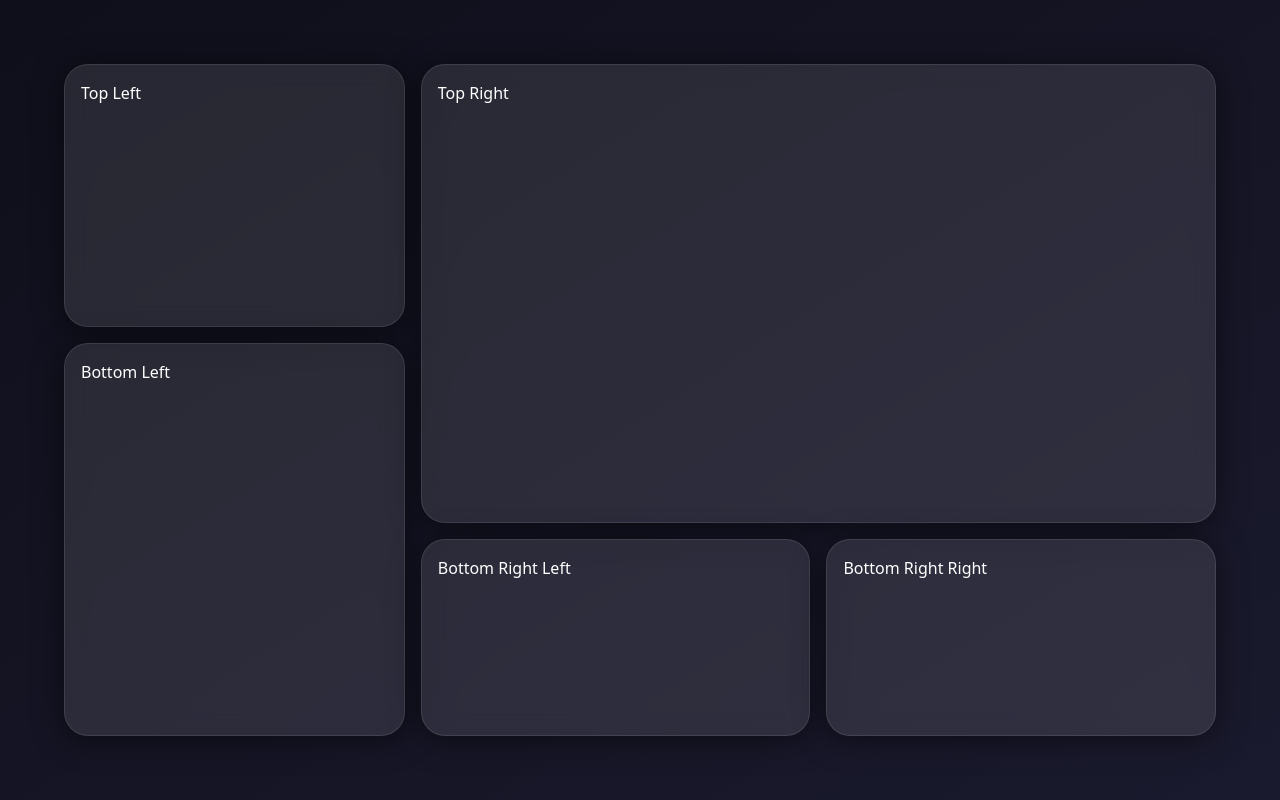
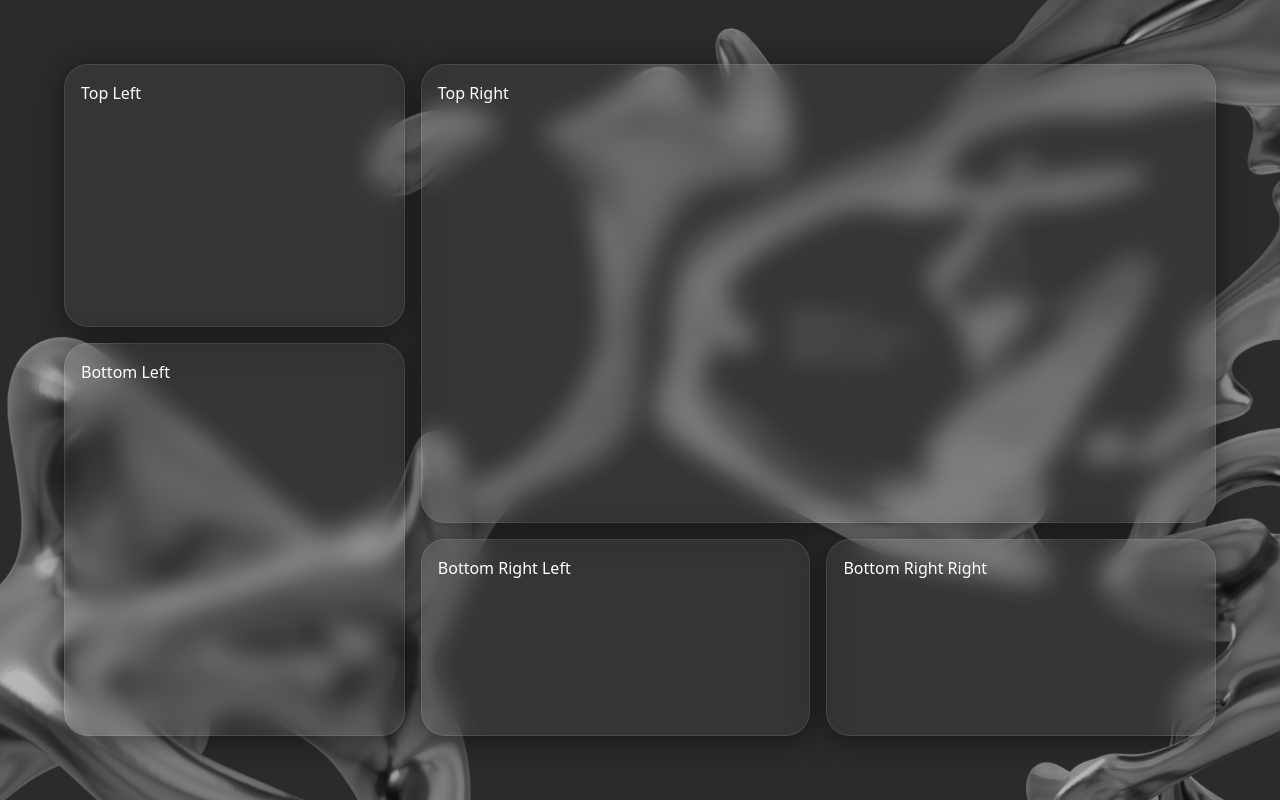
Before and after one commit to BogdanD3/Scheduler, a React (Vite) app: page / in a window 1280 px wide. Built offline with nearby package versions, Linux system fonts and the light colour scheme.

Commit message:
layout setup

```diff
--- a/src/Home/Home.tsx
+++ b/src/Home/Home.tsx
@@ -1,14 +1,14 @@
 function Home() {
   return (
-    <div className="flex gap-4 w-screen h-screen p-16 bg-gradient-to-br from-[#0f0f1b] to-[#1a1a2e] text-white font-sans">
-      {/* Left */}
+    <div className="flex gap-4 w-screen h-screen p-16 text-white font-sans bg-[url('/space-bg.png')] bg-cover bg-center bg-no-repeat">
+      {/* Left */ /* bg-gradient-to-br from-[#0f0f1b] to-[#1a1a2e]*/}
       <div className="flex flex-col gap-4 w-[30%]">
         <div className="hover:shadow-[0_0_20px_rgba(255,255,255,0.2)] transition cursor-pointer
-         h-[40%] bg-white/10 backdrop-blur-md border border-white/10 rounded-3xl p-4 shadow-[0_4px_30px_rgba(0,0,0,0.5)]">
+         h-[40%] bg-white/5 backdrop-blur-md border border-white/10 rounded-3xl p-4 shadow-[0_4px_30px_rgba(0,0,0,0.5)]">
           Top Left
         </div>
         <div className=" hover:shadow-[0_0_20px_rgba(255,255,255,0.2)] transition cursor-pointer
-         h-[60%] bg-white/10 backdrop-blur-md border border-white/10 rounded-3xl p-4 shadow-[0_4px_30px_rgba(0,0,0,0.5)]">
+         h-[60%] bg-white/5 backdrop-blur-md border border-white/10 rounded-3xl p-4 shadow-[0_4px_30px_rgba(0,0,0,0.5)]">
           Bottom Left
         </div>
       </div>
@@ -16,16 +16,16 @@ function Home() {
       {/* Right */}
       <div className="flex flex-col gap-4 w-[70%]">
         <div className=" hover:shadow-[0_0_20px_rgba(255,255,255,0.2)] transition cursor-pointer
-         h-[70%] bg-white/10 backdrop-blur-md border border-white/10 rounded-3xl p-4 shadow-[0_4px_30px_rgba(0,0,0,0.5)]">
+         h-[70%] bg-white/5 backdrop-blur-md border border-white/10 rounded-3xl p-4 shadow-[0_4px_30px_rgba(0,0,0,0.5)]">
           Top Right
         </div>
         <div className="grid grid-cols-2 gap-4 h-[30%]">
           <div className="hover:shadow-[0_0_20px_rgba(255,255,255,0.2)] transition cursor-pointer
-          bg-white/10 backdrop-blur-md border border-white/10 rounded-3xl p-4 shadow-[0_4px_30px_rgba(0,0,0,0.5)]">
+          bg-white/5 backdrop-blur-md border border-white/10 rounded-3xl p-4 shadow-[0_4px_30px_rgba(0,0,0,0.5)]">
             Bottom Right Left
           </div>
           <div className="hover:shadow-[0_0_20px_rgba(255,255,255,0.2)] transition cursor-pointer
-           bg-white/10 backdrop-blur-md border border-white/10 rounded-3xl p-4 shadow-[0_4px_30px_rgba(0,0,0,0.5)]">
+           bg-white/5 backdrop-blur-md border border-white/10 rounded-3xl p-4 shadow-[0_4px_30px_rgba(0,0,0,0.5)]">
             Bottom Right Right
           </div>
         </div>
```
Also changed, not shown: public/space-bg.png (added).
